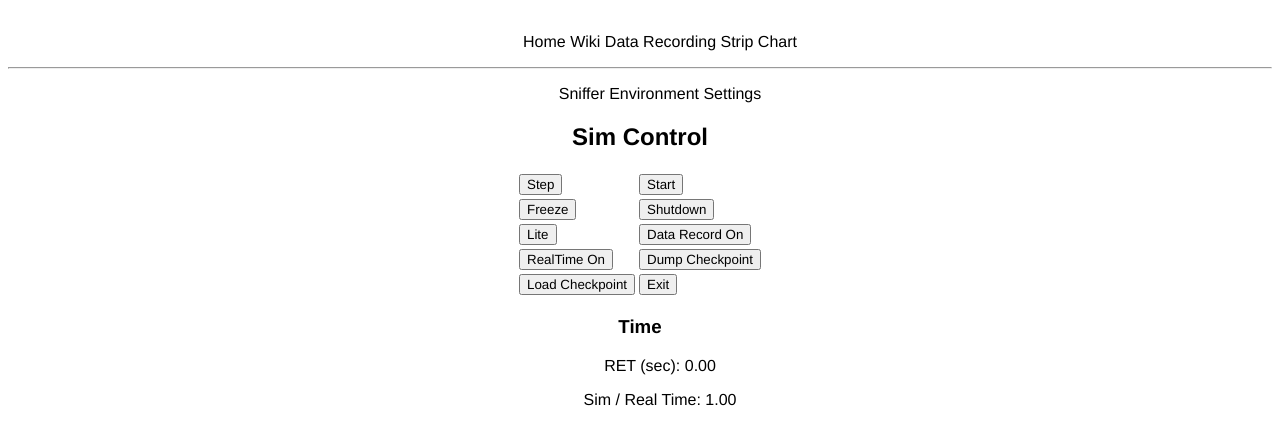
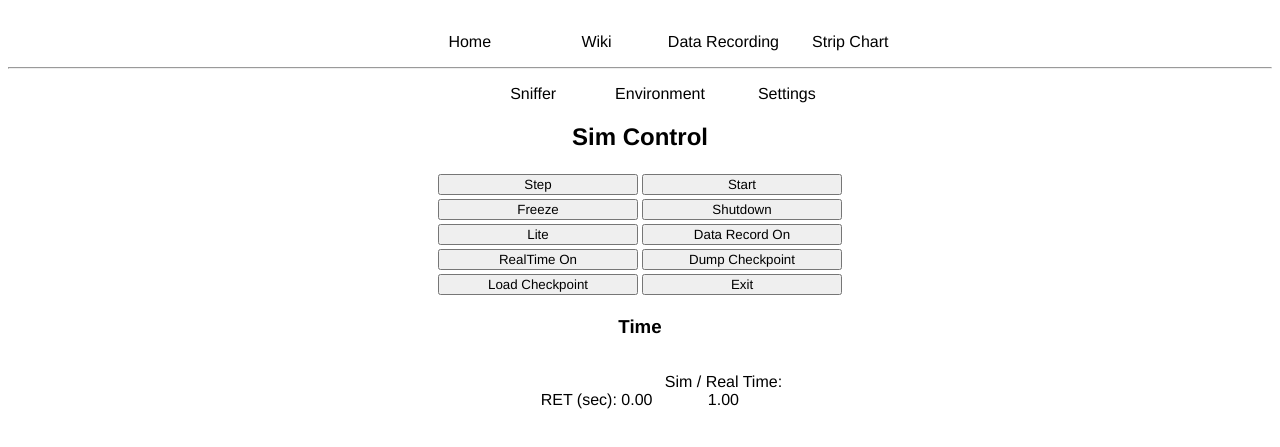
Before and after one commit to nateh7/trick_web_client, a plain HTML site: page index.html in a window 1280 px wide. Shown: the part 59-506 px from the top of the page. Drawn offline with Linux system fonts and the light colour scheme.

Commit message:
Modify button width and nav bar spacing

```diff
--- a/style.css
+++ b/style.css
@@ -4,7 +4,8 @@
 }
 
 li {
-    display: inline;
+    display: inline-block;
+    width: 10%;
 }
 
 header * {
@@ -30,3 +31,7 @@ table {
 td {
     text-align: left;
 }
+
+button {
+    width: 200px;
+}
```
